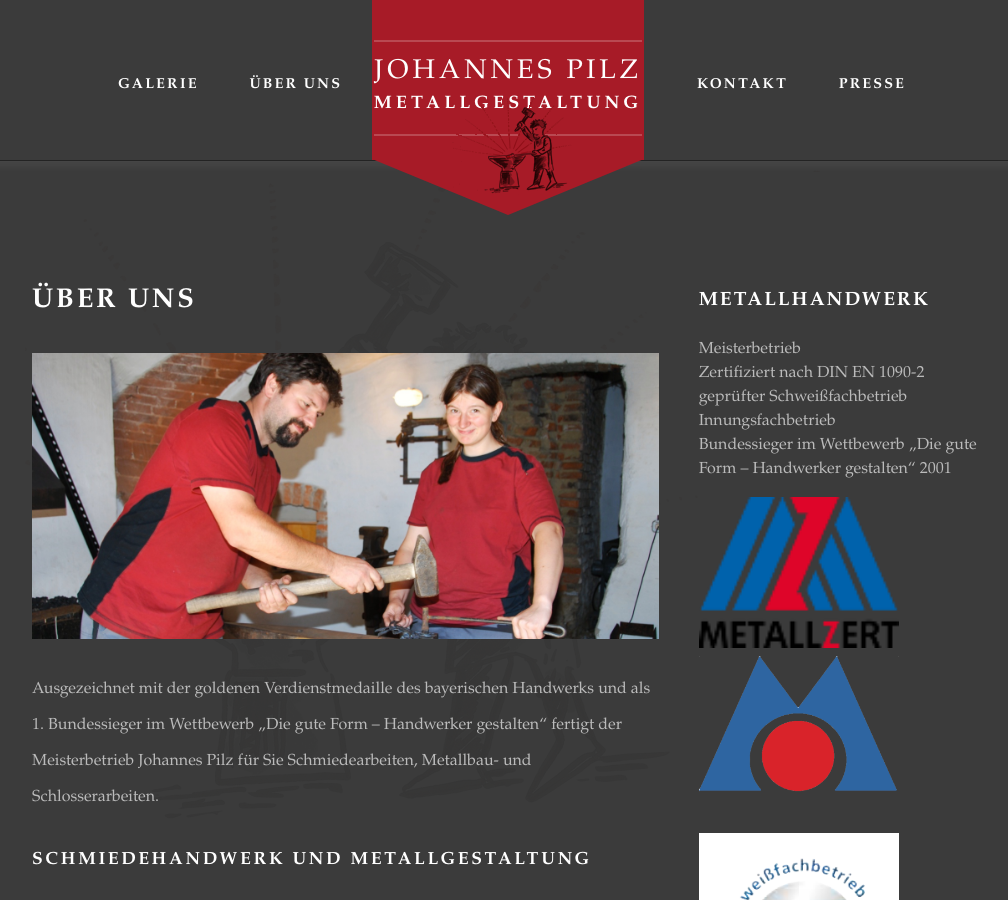
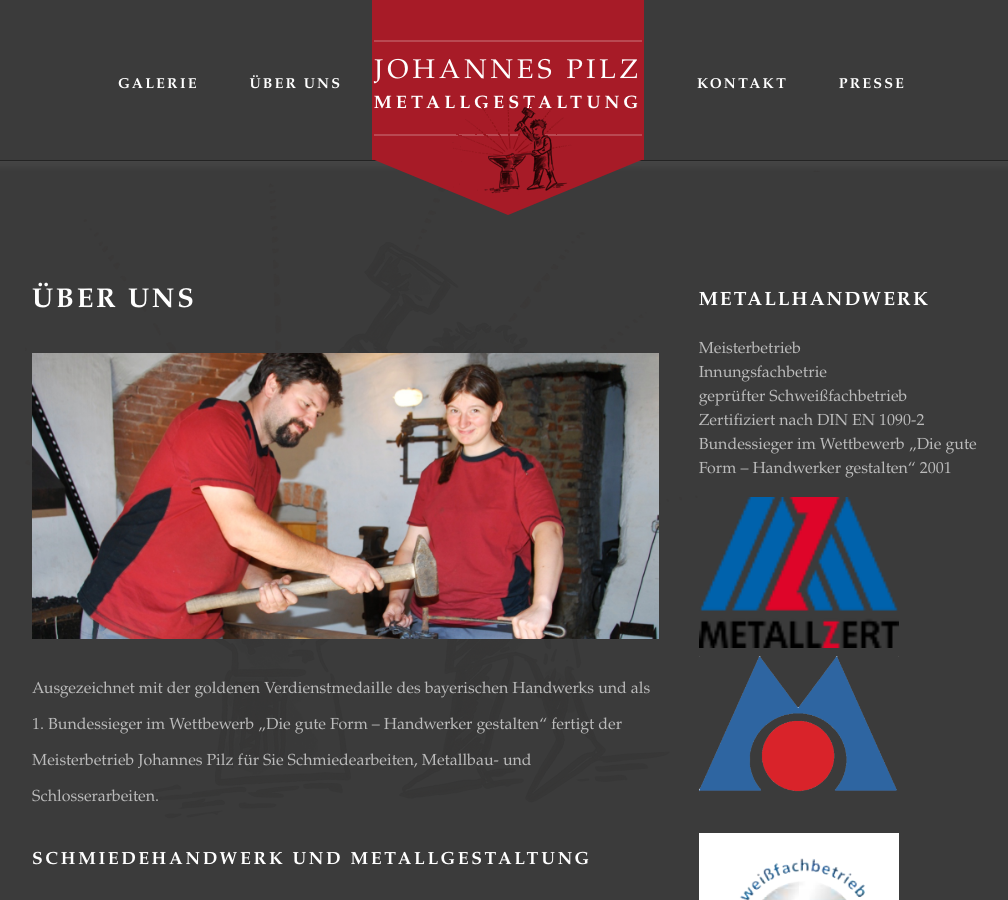
Before and after one commit to pilzschmiede/pilzschmiede.github.io, a Jekyll site: the page built from ueber.html, in a window 1280 px wide and 900 px high. Shown: the whole window, without its empty margins (128-1136 px from the left). Built offline with Jekyll 4.4.1, drawn with Linux system fonts in a browser that asks for light colours; some web fonts are replaced.

Commit message:
nommal 1090

```diff
--- a/ueber.html
+++ b/ueber.html
@@ -40,9 +40,9 @@
 									</header>
                                     <ul>
                                     <li>Meisterbetrieb</li>
+                                    <li>Innungsfachbetrie</li>
+                                    <li>geprüfter Schweißfachbetrieb</li>
                                     <li>Zertifiziert nach DIN EN 1090-2</li>
-                                    <li>geprüfter Schweißfachbetrieb</li>
-                                    <li>Innungsfachbetrieb</li>
                                     <li>Bundessieger im Wettbewerb „Die gute Form – Handwerker gestalten“ 2001</li>
                                     </ul>
                                     <a href="images/zertifikat_1090.jpg"><img src="images/metallzertlogo.png" width="200"></a>
```
